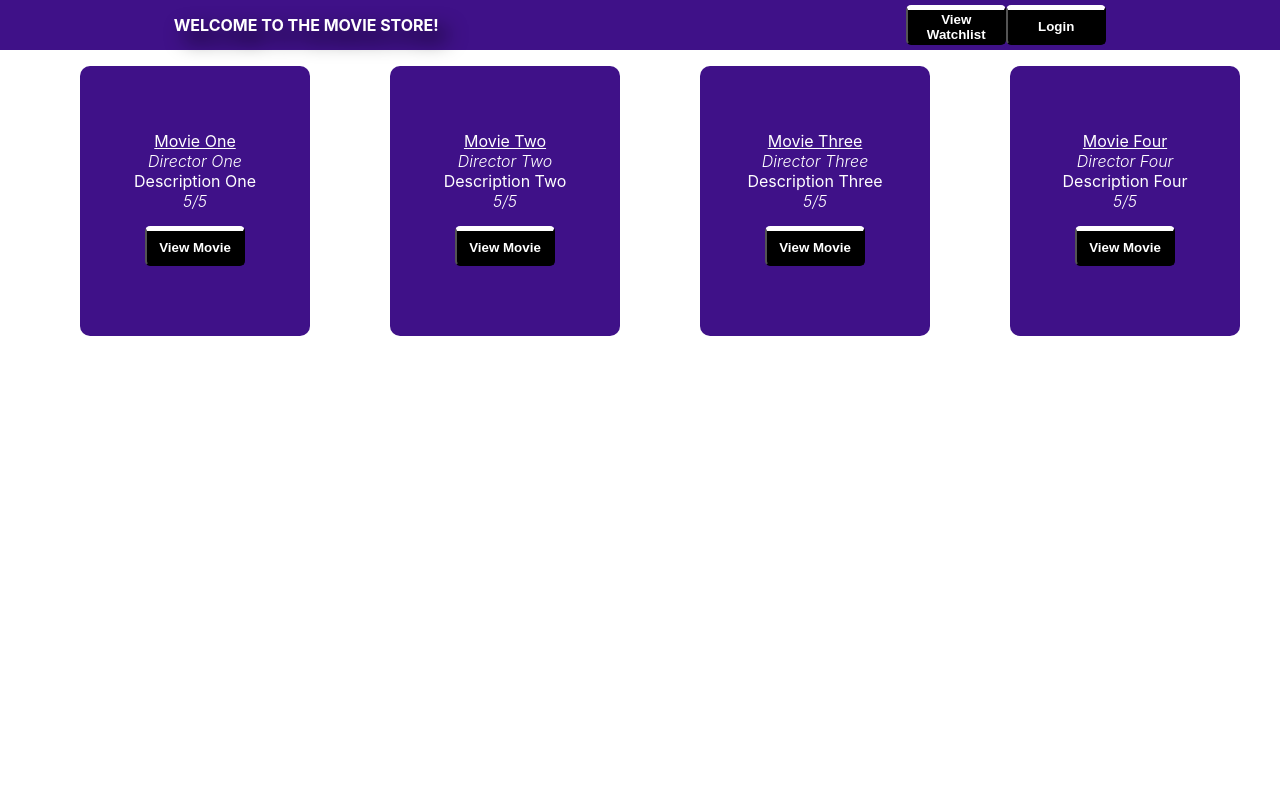
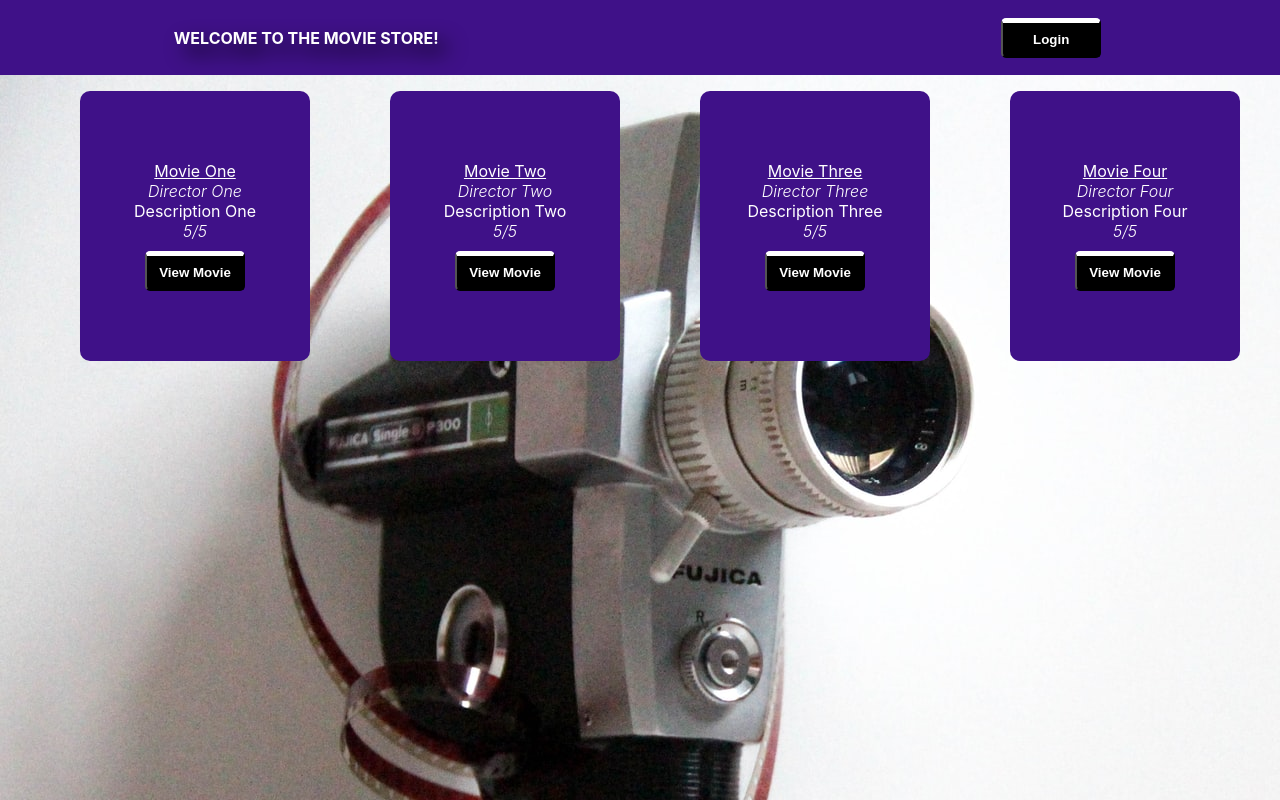
Before and after one commit to EphemSpirit/movie-store-ui, a React (Create React App) app: page / in a window 1280 px wide. Built offline with nearby package versions, Linux system fonts and the light colour scheme.

Commit message:
basic nav styling done

```diff
--- a/src/components/UI/Button.module.css
+++ b/src/components/UI/Button.module.css
@@ -7,6 +7,7 @@
     border-top: 5px solid white;
     margin: 5px 0;
     font-weight: 600;
+    margin: 0 5px;
 }
 
 .button:hover {
--- a/src/components/UI/Navigation.js
+++ b/src/components/UI/Navigation.js
@@ -26,7 +26,8 @@ const Navigation = (props) => {
             <nav className={styles.navigation}>
                 <div className={styles.title}>Welcome to the Movie Store!</div>
                 <section className={styles.control}>
-                    <Button>View Watchlist</Button>
+                    {loggedIn && <Button>My Account</Button>}
+                    {loggedIn && <Button>View Watchlist</Button>}
                     <Button onClick={loginHandler}>{content}</Button>
                     <span></span>
                 </section>
--- a/src/components/UI/Navigation.module.css
+++ b/src/components/UI/Navigation.module.css
@@ -3,7 +3,7 @@
     justify-content: space-around;
     align-items: center;
     background-color: rgb(63, 17, 136);
-    height: 50px;
+    height: 75px;
     width: 100%;
 }
 
--- a/src/index.css
+++ b/src/index.css
@@ -11,3 +11,9 @@ code {
   font-family: source-code-pro, Menlo, Monaco, Consolas, 'Courier New',
     monospace;
 }
+
+#root {
+  background-image: url('./assets/movie-bg.jpg');
+  height: 100vh;
+  width: 100vw;
+}
```
Also changed, not shown: src/assets/movie-bg.jpg (renamed from public/assets/movie-bg.jpg).
